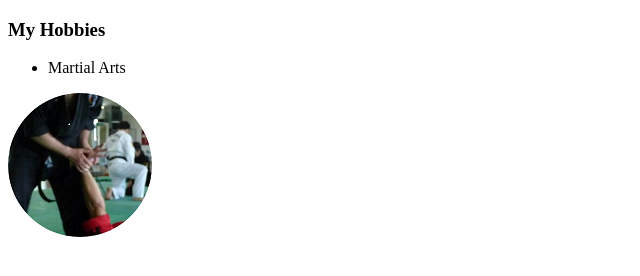
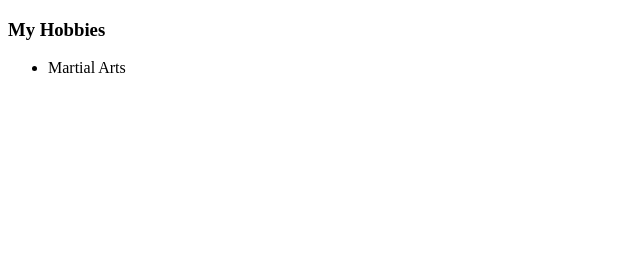
Before and after one commit to Azinc123/Pedro-Hermida, a plain HTML site: page Hobbies.html in a window 1280 px wide. Shown: the whole page, without its empty margins (0-640 px from the left). Drawn offline with Linux system fonts and the light colour scheme.

Commit message:
Update Hobbies.html

```diff
--- a/Hobbies.html
+++ b/Hobbies.html
@@ -12,7 +12,7 @@
   <ul>
     <li>Martial Arts</li>
   </ul>
-  <td><img src="images_folder\circle-cropped_40%.png" alt="Pedro Hermida" </td>
+
 </body>
 
 </html>
```
